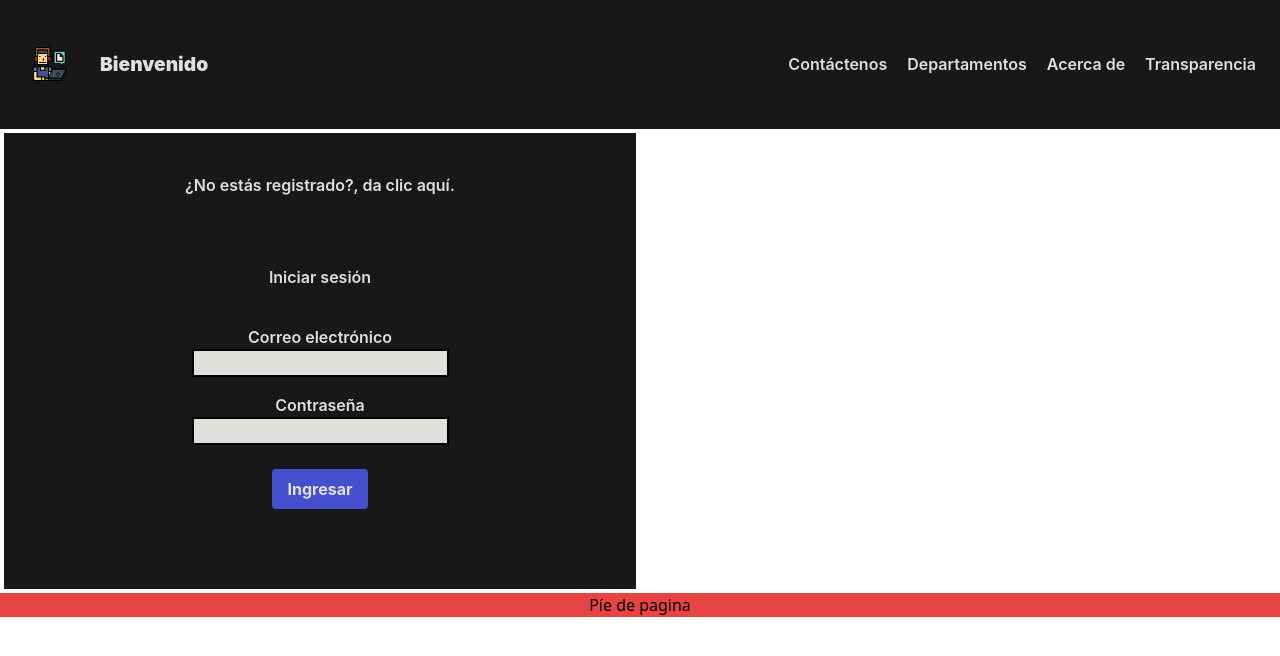
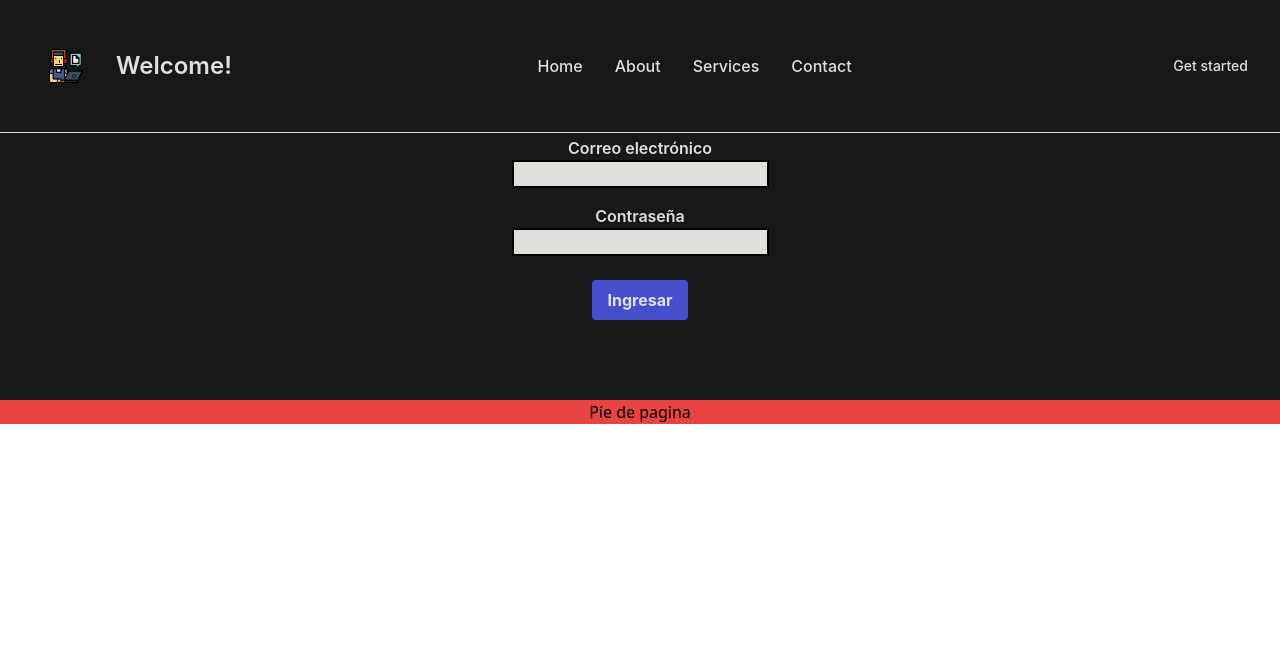
Before and after one commit to EvanderJimenez/Control_info_Empleados, a Next.js app in the folder proyecto/: page /home in a window 1280 px wide. Shown: the top 656 px of the page. Built offline with nearby package versions, Linux system fonts and the light colour scheme.

Commit message:
(CREACION) NavBar

```diff
--- a/proyecto/src/root/components/foot/Foot.tsx
+++ b/proyecto/src/root/components/foot/Foot.tsx
@@ -2,8 +2,8 @@
 
 export function Foot() {
   return (
-    <footer className="bg-red">
-      <div className="flex items-center justify-center h-full">Píe de pagina</div>
+    <footer className="bg-red h-full">
+      <div className="flex items-center justify-center h-">Píe de pagina</div>
     </footer>
   );
 }
--- a/proyecto/src/root/components/header/Top.tsx
+++ b/proyecto/src/root/components/header/Top.tsx
@@ -3,21 +3,70 @@
 
 export function Top() {
   return (
-    <div className="bg-SecondaryColor h-full w-full flex items-center justify-between">
-      <div className="flex justify-center items-center flex-row p-0">
-        <a href="#">
+    <nav className="bg-SecondaryColor dark:bg-gray-900 fixed w-full z-20 top-0 left-0 border-b border-gray-200 dark:border-gray-600">
+      <div className="max-w-screen-xl flex flex-wrap items-center justify-between mx-auto p-4">
+        <a href="https://flowbite.com/" className="flex items-center">
           <Image priority={false} width={100} height={100} className="p-8 rounded-t-lg" src="/WelcomeLogo.png" alt="Welcome Image" />
+          <span className="self-center text-2xl font-semibold whitespace-nowrap dark:text-white">Welcome!</span>
         </a>
-        <h1 className="title-font">Bienvenido</h1>
+        <div className="flex md:order-2">
+          <button
+            type="button"
+            className="text-white bg-blue-700 hover:bg-blue-800 focus:ring-4 focus:outline-none focus:ring-blue-300 font-medium rounded-lg text-sm px-4 py-2 text-center mr-3 md:mr-0 dark:bg-blue-600 dark:hover:bg-blue-700 dark:focus:ring-blue-800"
+          >
+            Get started
+          </button>
+          <button
+            data-collapse-toggle="navbar-sticky"
+            type="button"
+            className="inline-flex items-center p-2 text-sm text-gray-500 rounded-lg md:hidden hover:bg-gray-100 focus:outline-none focus:ring-2 focus:ring-gray-200 dark:text-gray-400 dark:hover:bg-gray-700 dark:focus:ring-gray-600"
+            aria-controls="navbar-sticky"
+            aria-expanded="false"
+          >
+            <span className="sr-only">Open main menu</span>
+            <svg className="w-6 h-6" aria-hidden="true" fill="currentColor" viewBox="0 0 20 20" xmlns="http://www.w3.org/2000/svg">
+              <path
+                fill-rule="evenodd"
+                d="M3 5a1 1 0 011-1h12a1 1 0 110 2H4a1 1 0 01-1-1zM3 10a1 1 0 011-1h12a1 1 0 110 2H4a1 1 0 01-1-1zM3 15a1 1 0 011-1h12a1 1 0 110 2H4a1 1 0 01-1-1z"
+                clip-rule="evenodd"
+              ></path>
+            </svg>
+          </button>
+        </div>
+        <div className="items-center justify-between hidden w-full md:flex md:w-auto md:order-1" id="navbar-sticky">
+          <ul className="flex flex-col p-4 md:p-0 mt-4 font-medium border border-gray-100 rounded-lg bg-gray-50 md:flex-row md:space-x-8 md:mt-0 md:border-0 md:bg-SecondaryColor dark:bg-gray-800 md:dark:bg-gray-900 dark:border-gray-700">
+            <li>
+              <a href="#" className="block py-2 pl-3 pr-4 text-white bg-blue-700 rounded md:bg-transparent md:text-blue-700 md:p-0 md:dark:text-blue-500" aria-current="page">
+                Home
+              </a>
+            </li>
+            <li>
+              <a
+                href="#"
+                className="block py-2 pl-3 pr-4 text-gray-900 rounded hover:bg-gray-100 md:hover:bg-transparent md:hover:text-blue-700 md:p-0 md:dark:hover:text-blue-500 dark:text-white dark:hover:bg-gray-700 dark:hover:text-white md:dark:hover:bg-transparent dark:border-gray-700"
+              >
+                About
+              </a>
+            </li>
+            <li>
+              <a
+                href="#"
+                className="block py-2 pl-3 pr-4 text-gray-900 rounded hover:bg-gray-100 md:hover:bg-transparent md:hover:text-blue-700 md:p-0 md:dark:hover:text-blue-500 dark:text-white dark:hover:bg-gray-700 dark:hover:text-white md:dark:hover:bg-transparent dark:border-gray-700"
+              >
+                Services
+              </a>
+            </li>
+            <li>
+              <a
+                href="#"
+                className="block py-2 pl-3 pr-4 text-gray-900 rounded hover:bg-gray-100 md:hover:bg-transparent md:hover:text-blue-700 md:p-0 md:dark:hover:text-blue-500 dark:text-white dark:hover:bg-gray-700 dark:hover:text-white md:dark:hover:bg-transparent dark:border-gray-700"
+              >
+                Contact
+              </a>
+            </li>
+          </ul>
+        </div>
       </div>
-      <div className="flex p-1">
-        <nav className="md:ml-auto md:mr-auto flex flex-wrap items-center text-base primary-font">
-          <a className="mr-5 hover:text-gray-900">Contáctenos</a>
-          <a className="mr-5 hover:text-gray-900 ">Departamentos</a>
-          <a className="mr-5 hover:text-gray-900 ">Acerca de</a>
-          <a className="mr-5 hover:text-gray-900">Transparencia</a>
-        </nav>
-      </div>
-    </div>
+    </nav>
   );
 }
--- a/proyecto/src/root/components/login/Login.tsx
+++ b/proyecto/src/root/components/login/Login.tsx
@@ -32,12 +32,12 @@
   };
 
   return (
-    <div>
+    <>
       {isLoggedIn ? (
         <ListEmployee />
       ) : (
-        <form className="bg-secondary flex items-center justify-center flex-col h-full w-full p-10" onSubmit={handleIngresar}>
-          <h2 className="m-7">Iniciar sesión</h2>
+        <form className="bg-Secondary flex items-center justify-center flex-col h-full w-full p-10" onSubmit={handleIngresar}>
+          <h2 className="">Iniciar sesión</h2>
           <div className="flex flex-col items-center justify-center p-2">
             <label>Correo electrónico</label>
             <input
@@ -67,7 +67,7 @@
           </button>
         </form>
       )}
-    </div>
+   </>
   );
 }
 
--- a/proyecto/src/root/components/mainForm/MainForm.tsx
+++ b/proyecto/src/root/components/mainForm/MainForm.tsx
@@ -10,13 +10,12 @@
   };
 
   return (
-    <div className="bg-PrimaryGreen primary-font flex-col w-1/2 h-full p-1 flex justify-center items-center">
+    <div className="bg-PrimaryGreen flex-col w-full h-full flex justify-center items-center">
       <div className="bg-SecondaryColor flex items-center justify-center flex-col h-full w-full p-10">
         <a href="#" onClick={toggleComponent}>
           {showComponent ? "¿No estás registrado?, da clic aquí." : "¿Ya tienes una cuenta?, inicia sesión aquí."}
         </a>
         {showComponent ? <Login /> : <Register />}
-        <div></div>
       </div>
     </div>
   );
```
